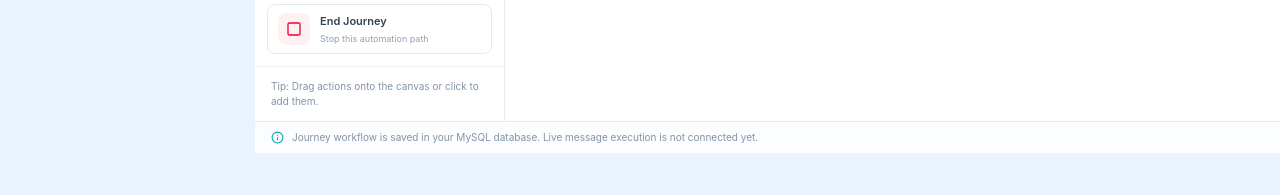
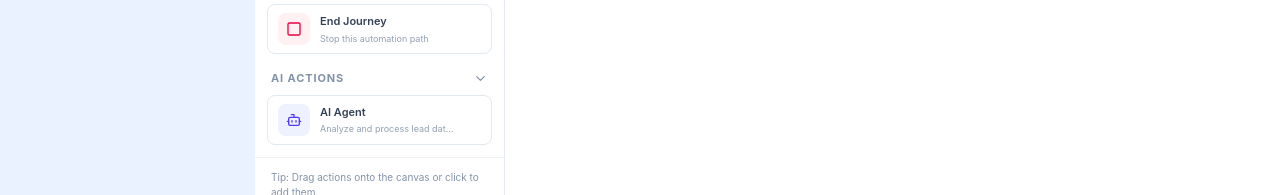
Before and after one commit to dolatjangir/automationflow, a Next.js app: page /journey/builder/new in a window 1280 px wide. Shown: the part 1044-1239 px from the top of the page. Before the commit the page ends 1197 px from the top, so only its background shows below. Built offline with nearby package versions, Linux system fonts and the light colour scheme; no server answers; the database is empty.

Commit message:
WORKING ON AI-AGENT node

```diff
--- a/src/components/journey/builder/ActionSidebar.tsx
+++ b/src/components/journey/builder/ActionSidebar.tsx
@@ -5,6 +5,7 @@ import { useMemo, useState } from "react";
 import type { DragEvent } from "react";
 
 import {
+  Bot,
   CalendarCheck,
   ChevronDown,
   Clock3,
@@ -200,6 +201,26 @@ const actionItems: ActionItem[] = [
       assignee: "Property Sales Team",
     },
   },
+    {
+    id: "ai-agent",
+    title: "AI Agent",
+    description: "Analyze and process lead data using AI",
+    type: "ai_agent",
+    category: "ai",
+    icon: "bot",
+    color: "indigo",
+    iconComponent: Bot,
+    config: {
+      provider: "openai",
+      model: "gpt-4o-mini",
+      instructions: "Analyze the contact information and provide useful insights.",
+      input: "{{contact}}",
+      outputFormat: "json",
+      outputKey: "aiResult",
+      temperature: 0.2,
+      maxTokens: 1000,
+    },
+  },
   {
     id: "end-journey",
     title: "End Journey",
@@ -225,6 +246,7 @@ const groups: {
   { id: "communication", label: "Communication" },
   { id: "flow", label: "Flow Control" },
   { id: "crm", label: "CRM Actions" },
+   { id: "ai", label: "AI Actions" },
 ];
 
 /* =========================================
@@ -237,6 +259,7 @@ const iconTone: Record<string, string> = {
   purple: "bg-violet-50 text-violet-600",
   orange: "bg-amber-50 text-amber-600",
   red: "bg-rose-50 text-rose-600",
+   indigo: "bg-indigo-50 text-indigo-600",
 };
 
 /* =========================================
```
Also changed, not shown: 1 other file (tests, documents, lock files or other folders).
